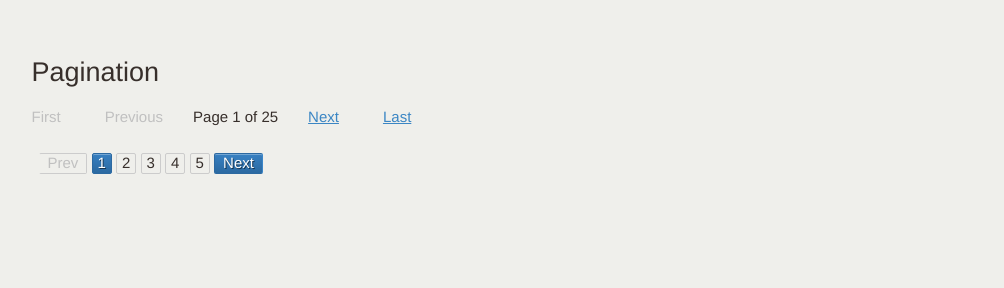
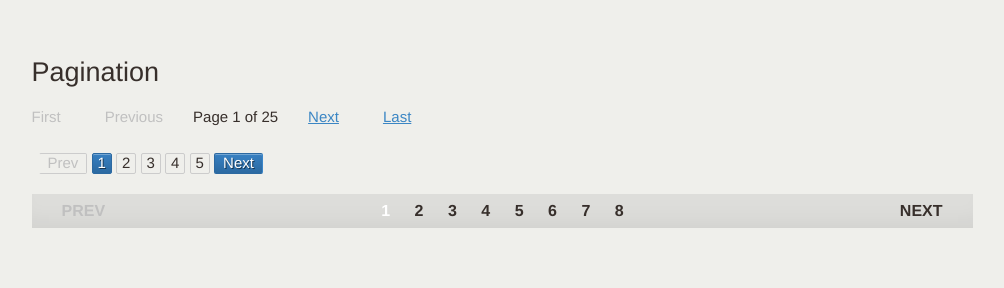
Before and after one commit to iurevych/The-Bricks, a Rails app: page / in a window 1280 px wide. Shown: the part 3166-3454 px from the top of the page, without its empty margins (138-1142 px from the left). Before the commit the page ends 3340 px from the top, so only its background shows below. Run offline with Rails 7, Linux system fonts and the light colour scheme; style sheets or scripts are compiled from the project's sources; some libraries are stand-ins or nearby versions.

Commit message:
Panel pagination

```diff
--- /dev/null
+++ b/app/assets/stylesheets/modules/panel-pagination.sass
@@ -0,0 +1,62 @@
+// --------------------------
+// Full-width page pagination
+// --------------------------
+@import '../config'
+
+.panel-pagination
+  background-color: rgba(#c0c0c0, .4)
+  cursor: default
+  font-size: 16px
+  font-weight: bold
+  margin-bottom: $space-l
+  text-align: center
+  +box-shadow(inset 0 -20px 20px -12px rgba(#000, .05))
+  +clearfix
+
+  > li
+    display: inline-block
+    position: relative
+
+    // Different states
+    &.is-prev
+      float: left
+      a
+        background: image-url('panel-pagination/prev-arrow.png') 0 11px no-repeat
+        margin-left: 12px
+        padding-left: 18px
+        &:hover
+          background-position: 0 -49px
+
+    &.is-next
+      float: right
+      a
+        background: image-url('panel-pagination/next-arrow.png') right 11px no-repeat
+        margin-right: 12px
+        padding-right: 18px
+        &:hover
+          background-position: right -49px
+
+    &.is-active a
+      color: #fff
+
+    &.is-inactive
+      &.is-prev a
+        background-position: 0 -19px
+
+      &.is-next a
+        background-position: right -19px
+
+      a, a:hover
+        color: #c0c0c0
+        cursor: default
+        text-decoration: none
+
+    // Default link style
+    a
+      color: #372f2b
+      display: block
+      padding: 8px 10px
+      text-decoration: none
+      text-transform: uppercase
+      &:hover
+        color: #fff
--- a/app/views/application/_paginations.haml
+++ b/app/views/application/_paginations.haml
@@ -1,44 +1,74 @@
 .App--block
   %h1.mbl Pagination
 
-  .row.is-l
-    .col1of2
-      %ul.text-pagination
-        %li.is-first.is-inactive
-          %a{href: "#"} First
+  // Text pagination
+  %ul.text-pagination
+    %li.is-first.is-inactive
+      %a{href: "#"} First
 
-        %li.is-prev.is-inactive
-          %a{href: "#"} Previous
+    %li.is-prev.is-inactive
+      %a{href: "#"} Previous
 
-        %li.is-caption
-          Page 1 of 25
+    %li.is-caption
+      Page 1 of 25
 
-        %li.is-next
-          %a{href: "#"} Next
+    %li.is-next
+      %a{href: "#"} Next
 
-        %li.is-last
-          %a{href: "#"} Last
+    %li.is-last
+      %a{href: "#"} Last
 
-  .row.is-l
-    .col1of2
-      %ul.mini-pagination
-        %li.is-prev.is-inactive
-          %a{href: "#"} Prev
+  // Mini pagination
+  %ul.mini-pagination
+    %li.is-prev.is-inactive
+      %a{href: "#"} Prev
 
-        %li.is-active
-          %a{href: "#"} 1
+    %li.is-active
+      %a{href: "#"} 1
 
-        %li
-          %a{href: "#"} 2
+    %li
+      %a{href: "#"} 2
 
-        %li
-          %a{href: "#"} 3
+    %li
+      %a{href: "#"} 3
 
-        %li
-          %a{href: "#"} 4
+    %li
+      %a{href: "#"} 4
 
-        %li
-          %a{href: "#"} 5
+    %li
+      %a{href: "#"} 5
 
-        %li.is-next
-          %a{href: "#"} Next
+    %li.is-next
+      %a{href: "#"} Next
+
+  // Panel pagination
+  %ul.panel-pagination
+    %li.is-prev.is-inactive
+      %a{href: "#"} Prev
+
+    %li.is-active
+      %a{href: "#"} 1
+
+    %li
+      %a{href: "#"} 2
+
+    %li
+      %a{href: "#"} 3
+
+    %li
+      %a{href: "#"} 4
+
+    %li
+      %a{href: "#"} 5
+
+    %li
+      %a{href: "#"} 6
+
+    %li
+      %a{href: "#"} 7
+
+    %li
+      %a{href: "#"} 8
+
+    %li.is-next
+      %a{href: "#"} Next
```
Also changed, not shown: app/assets/images/panel-pagination/next-arrow.png (added), app/assets/images/panel-pagination/prev-arrow.png (added).
